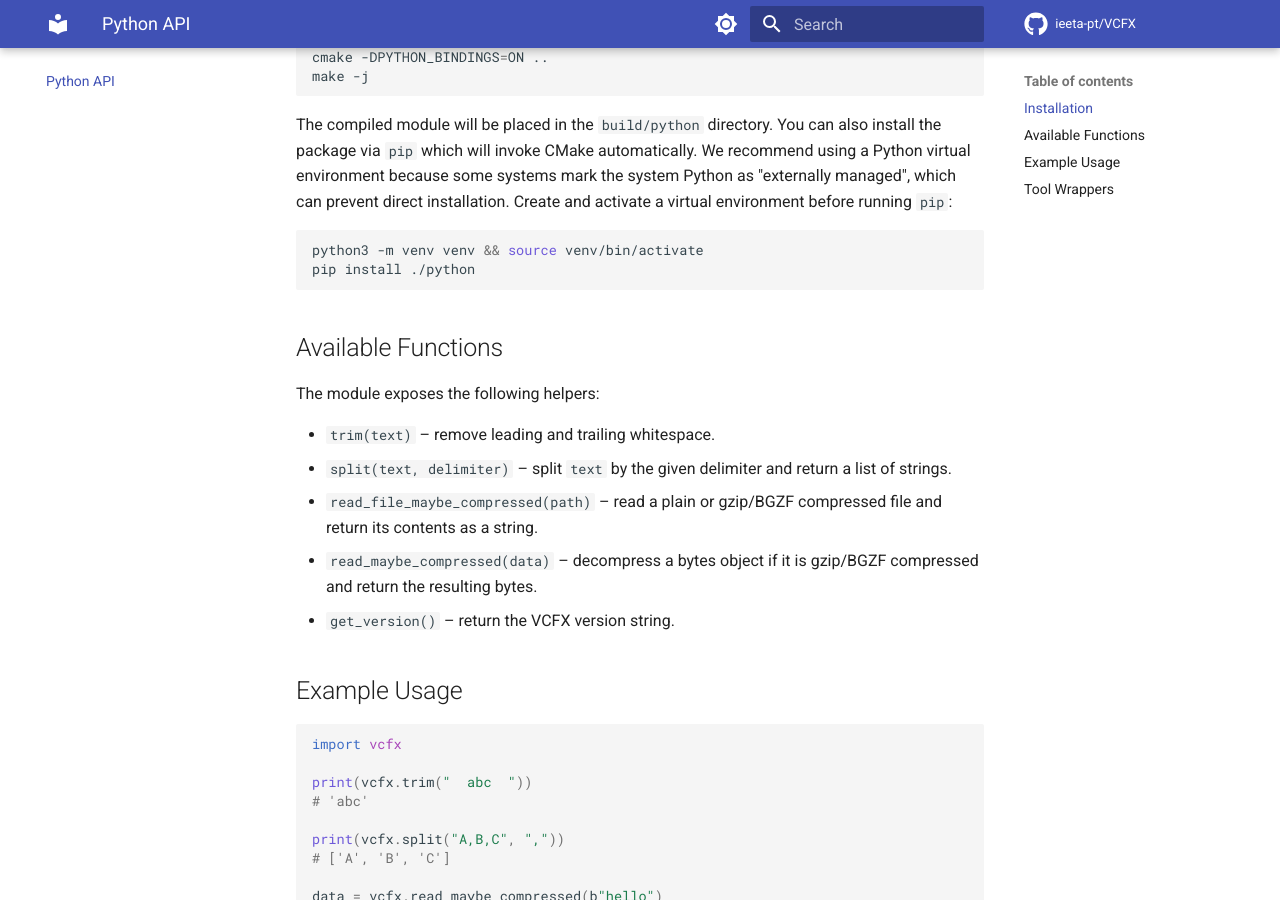
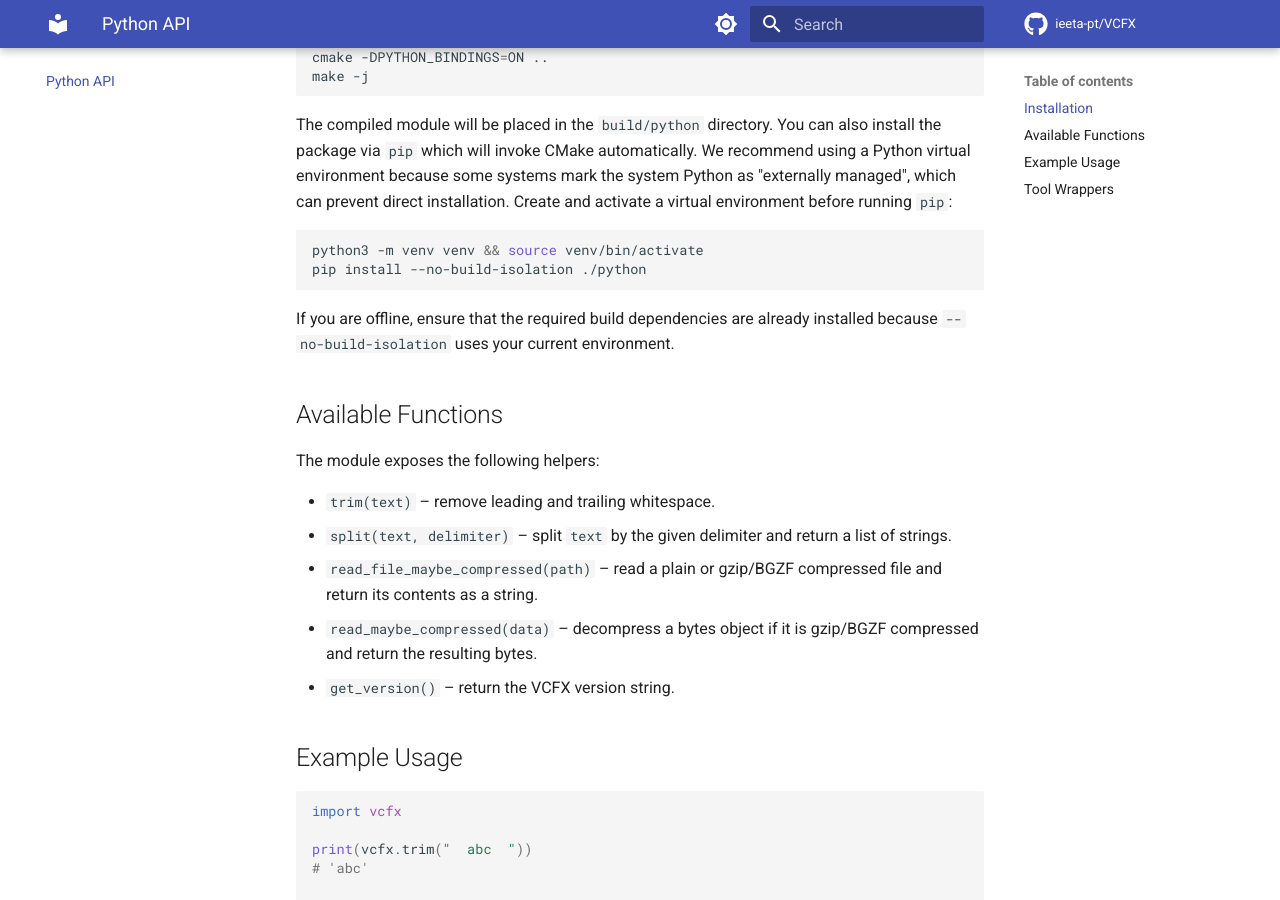
Before and after one commit to jorgeMFS/VCFX, an MkDocs documentation site: the page built from docs/python_api.md, in a window 1280 px wide and 900 px high, scrolled down 419 px. Built offline with MkDocs 1.6.1 and Material for MkDocs 9.7.7, drawn with Linux system fonts in a browser that asks for light colours; comment, search, counter and statistics services are not loaded.

Commit message:
Add pyproject and update install docs

````diff
--- a/docs/python_api.md
+++ b/docs/python_api.md
@@ -23,8 +23,11 @@ before running `pip`:
 
 ```bash
 python3 -m venv venv && source venv/bin/activate
-pip install ./python
+pip install --no-build-isolation ./python
 ```
+
+If you are offline, ensure that the required build dependencies are already
+installed because `--no-build-isolation` uses your current environment.
 
 ## Available Functions
 
````
Also changed, not shown: README.md (+10 -0 lines), 1 other file.
